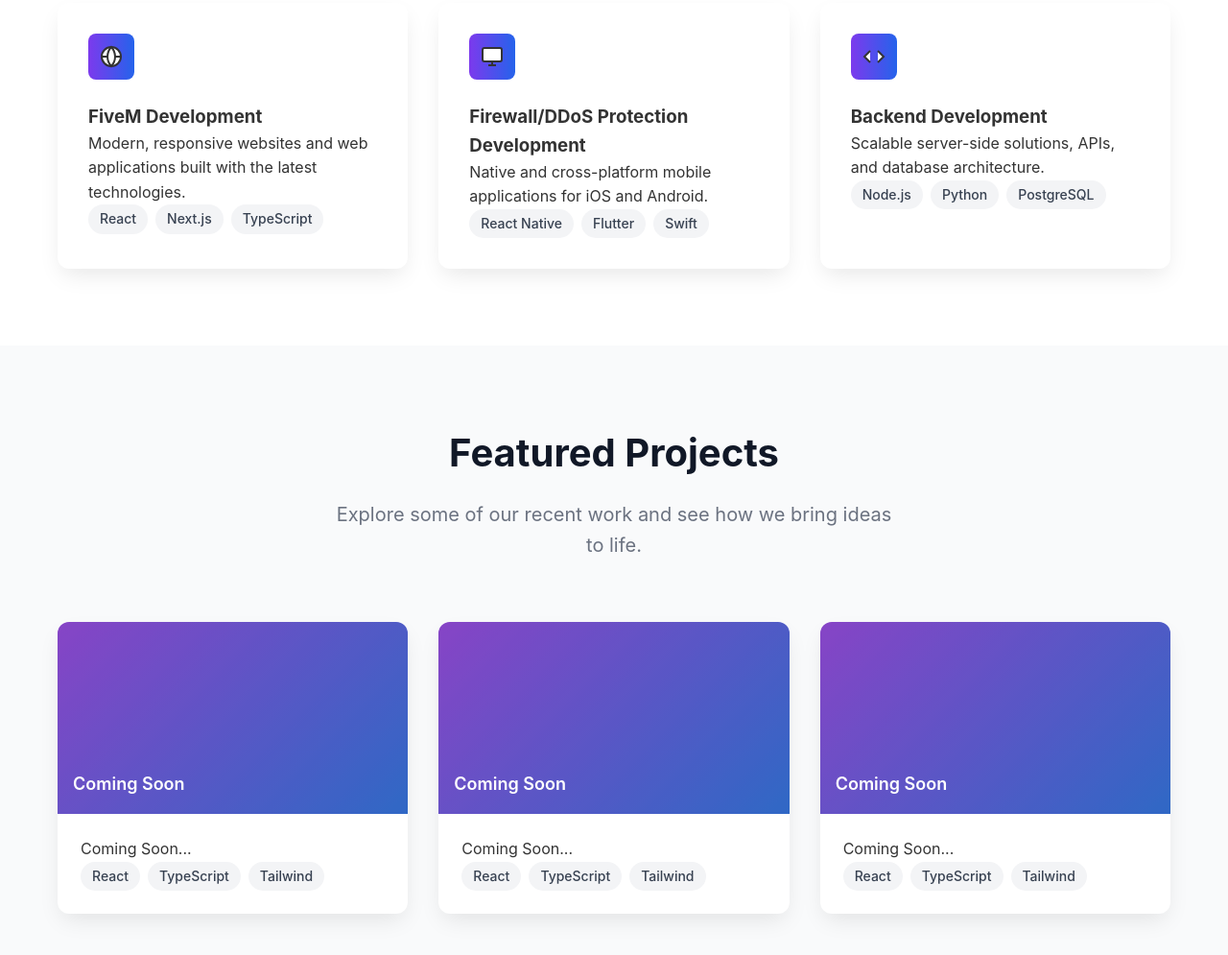
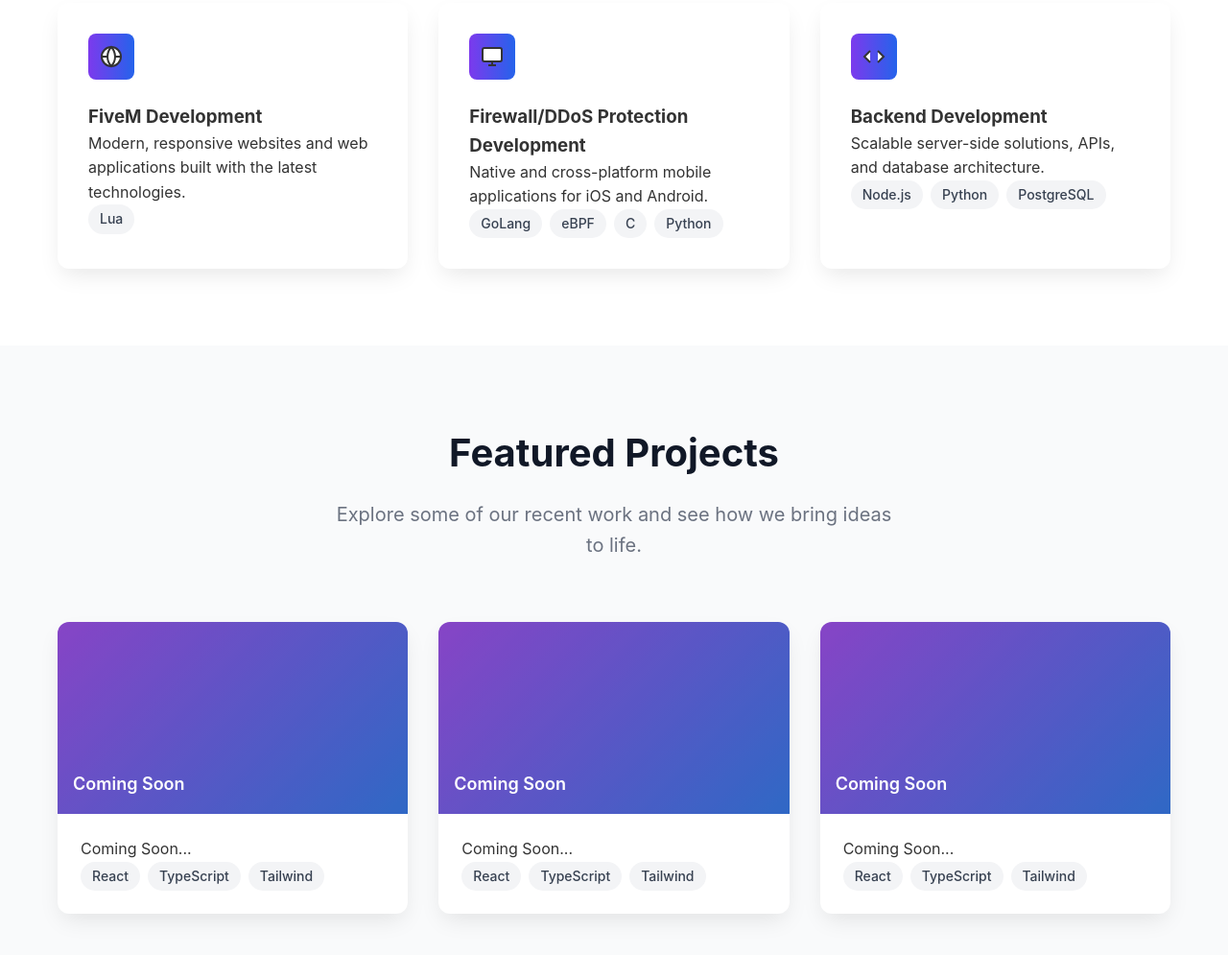
Before and after one commit to AstrivoxStudios/astrivoxstudios.github.io, a plain HTML site: page index.html in a window 1280 px wide. Shown: the part 1628-2623 px from the top of the page at 96% size. Drawn offline with Linux system fonts and the light colour scheme.

Commit message:
Update index.html

```diff
--- a/index.html
+++ b/index.html
@@ -544,9 +544,7 @@
                     <h3>FiveM Development</h3>
                     <p>Modern, responsive websites and web applications built with the latest technologies.</p>
                     <div class="badges">
-                        <span class="badge">React</span>
-                        <span class="badge">Next.js</span>
-                        <span class="badge">TypeScript</span>
+                        <span class="badge">Lua</span>
                     </div>
                 </div>
 
@@ -561,9 +559,10 @@
                     <h3>Firewall/DDoS Protection Development</h3>
                     <p>Native and cross-platform mobile applications for iOS and Android.</p>
                     <div class="badges">
-                        <span class="badge">React Native</span>
-                        <span class="badge">Flutter</span>
-                        <span class="badge">Swift</span>
+                        <span class="badge">GoLang</span>
+                        <span class="badge">eBPF</span>
+                        <span class="badge">C</span>
+                        <span class="badge">Python</span>
                     </div>
                 </div>
 
```
